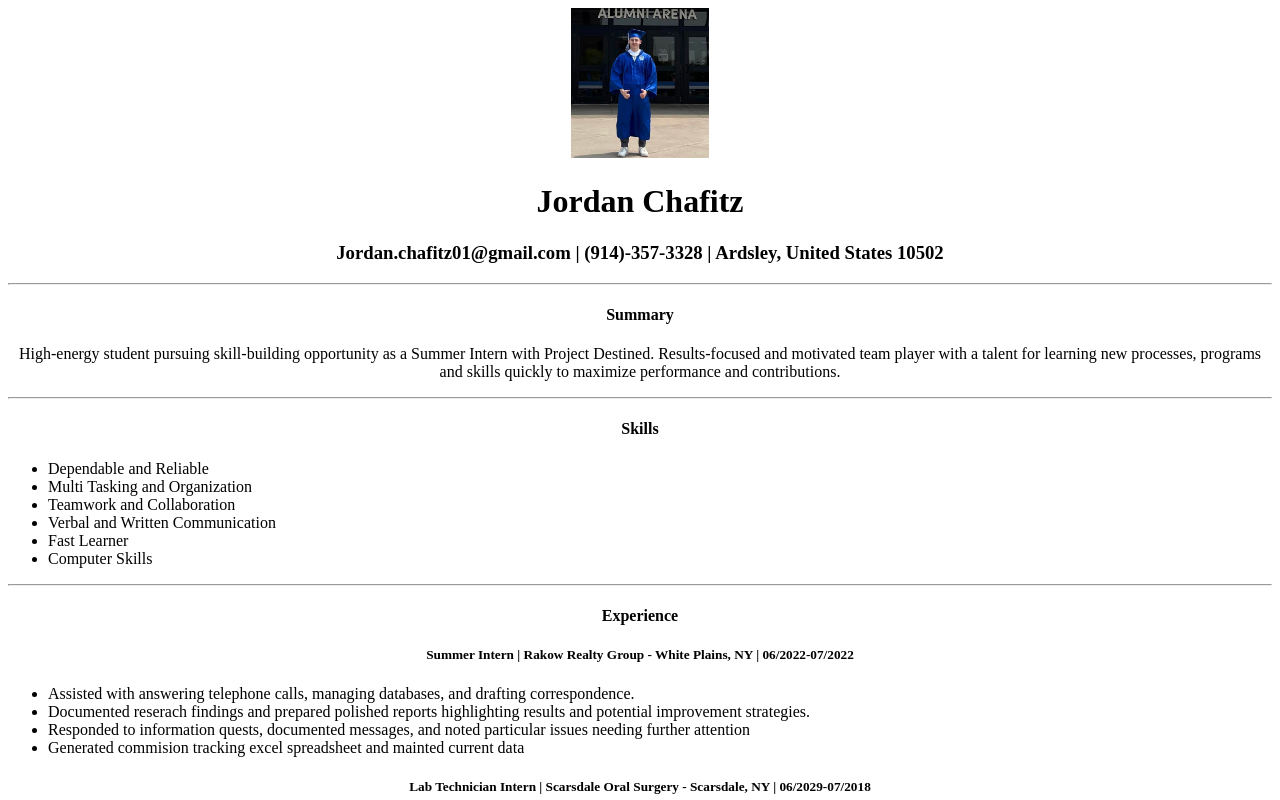
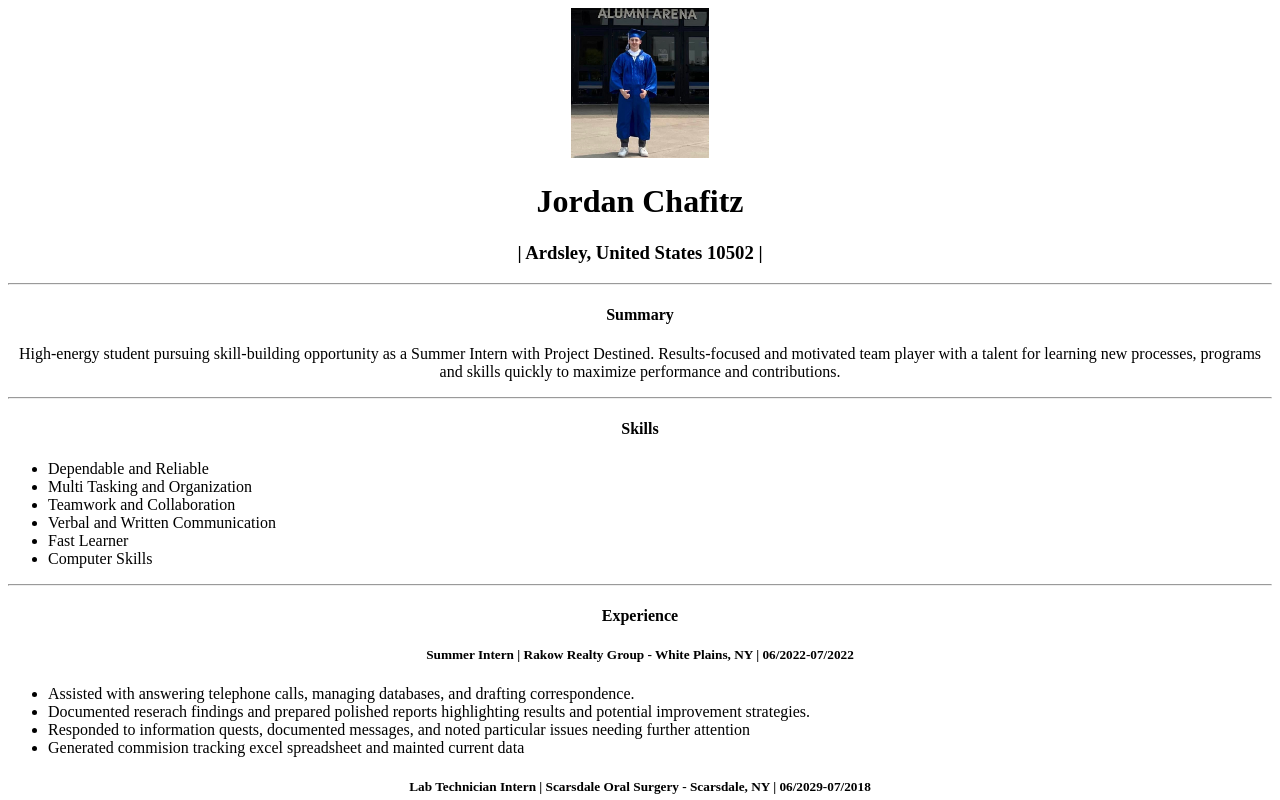
Before and after one commit to Chafs01/My-Resume, a plain HTML site: page index.html in a window 1280 px wide. Shown: the top 800 px of the page. Drawn offline with Linux system fonts and the light colour scheme.

Commit message:
Update index.html

```diff
--- a/index.html
+++ b/index.html
@@ -8,7 +8,7 @@
 <body>
     <center><img src="./Public/Graduation Photo.jpg" height="150" alt="Picture of myself in my graduation cap and gown"></center>
     <h1><center>Jordan Chafitz</center></h1>
-    <h3><center>Jordan.chafitz01@gmail.com | (914)-357-3328 | Ardsley, United States 10502</center></h3>
+    <h3><center>| Ardsley, United States 10502 |</center></h3>
     <hr>
     <h4><center>Summary</center></h4>
     <p><center>High-energy student pursuing skill-building opportunity as a Summer Intern with Project Destined. Results-focused and motivated team player with a talent for learning new processes, programs and skills quickly to maximize performance and contributions.</center></p>
```
